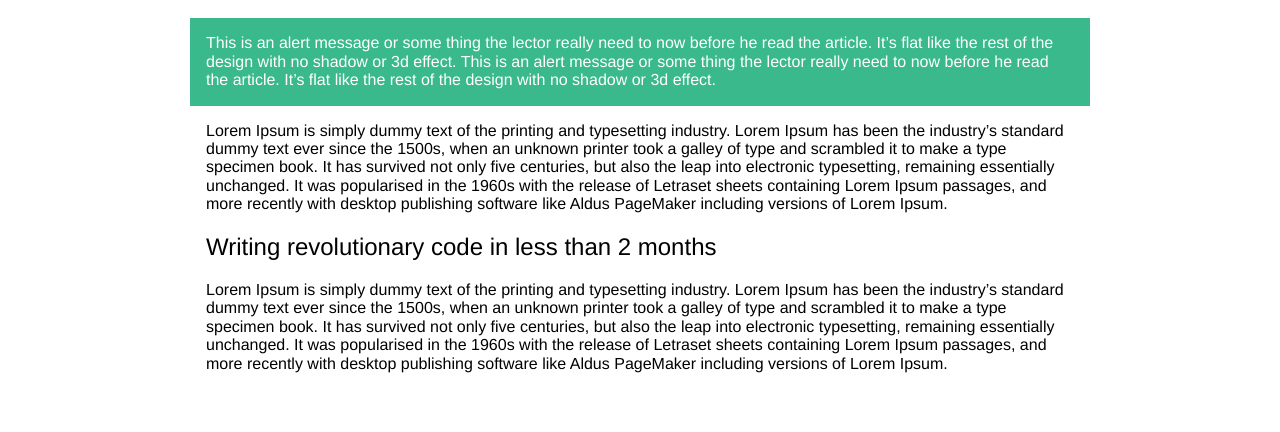
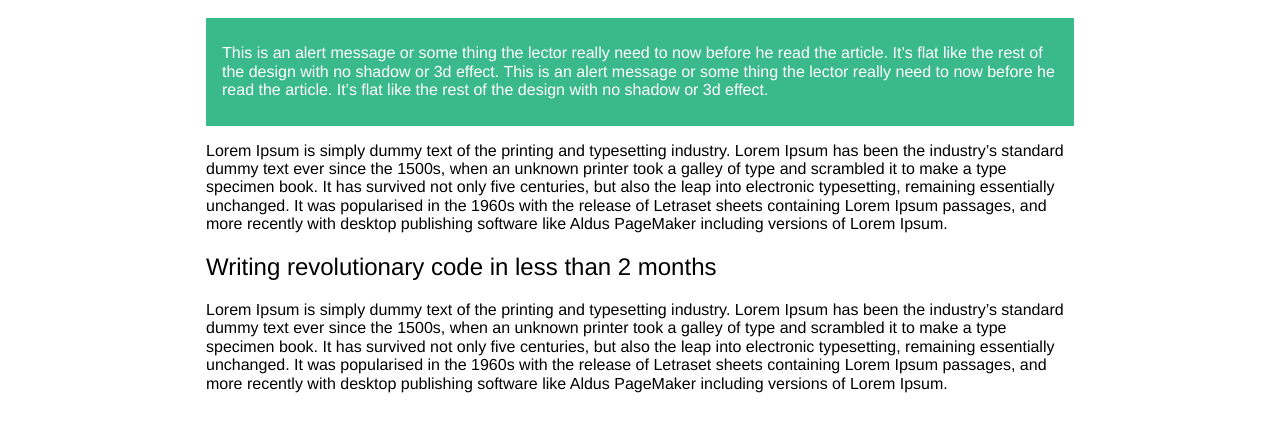
Before and after one commit to Anthony-Crespo/blog-template, a plain HTML site: page index.html in a window 1280 px wide. Shown: the part 224-656 px from the top of the page. Drawn offline with nearby package versions, Linux system fonts and the light colour scheme.

Commit message:
center post on large screen

```diff
--- a/css/style.css
+++ b/css/style.css
@@ -44,3 +44,15 @@ h1, h2 {
 .post-alert p {
   margin: 0;
 }
+
+@media (min-width: 900px) {
+
+  .post-alert {
+    padding: 0px;
+    margin: 16px;
+  }
+
+  .post-alert p {
+    padding: 26px 16px;
+  }
+}
```
